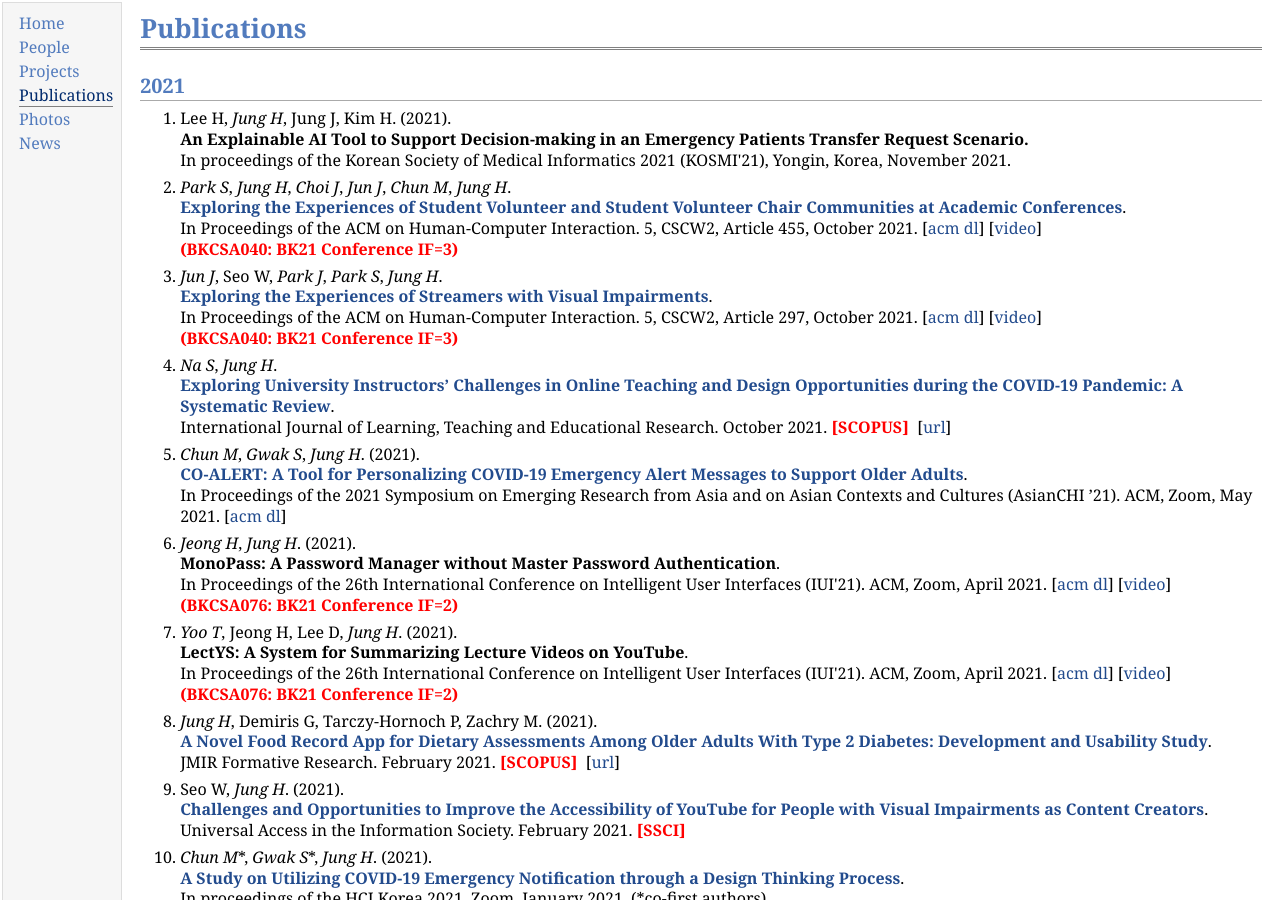
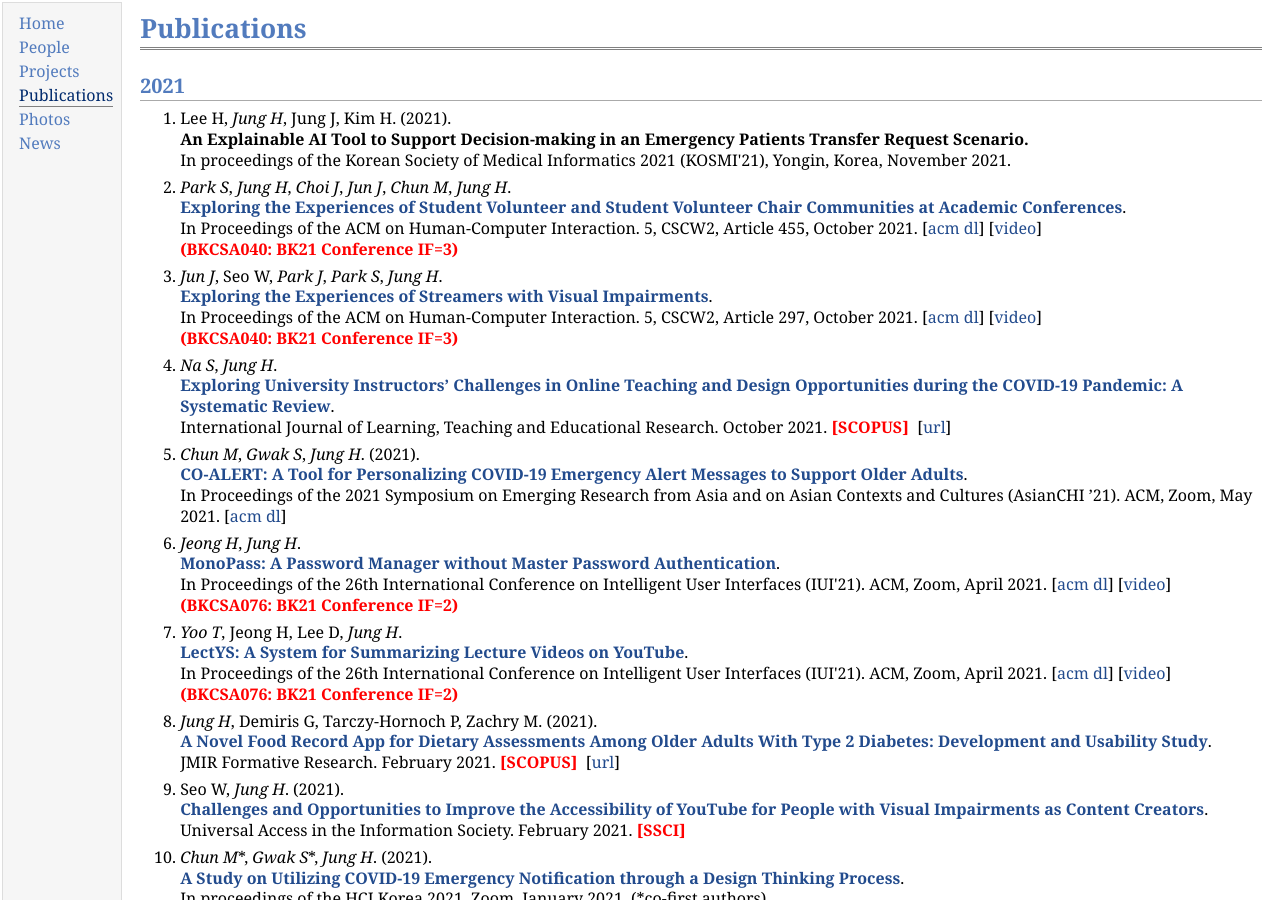
Before and after one commit to hcail/hcail-backup.github.io, a Jekyll site: the page pub/pub.html, which Jekyll copies as it is, in a window 1280 px wide and 900 px high. Built offline with Jekyll 4.4.1, drawn with Linux system fonts in a browser that asks for light colours.

Commit message:
paper updated

```diff
--- a/people/people.html
+++ b/people/people.html
@@ -325,7 +325,7 @@ HCAIL members, July 2021
   </li>
   <li><p><i>Yoo T</i>, Jeong H, Lee D, <i>Jung H</i>.
   <br /><font size=+0.5><b>
-      <a href="http://hcail.uos.ac.kr/pub/papers/2021/iui21-tyoo.pdf">
+      <a href="https://hcail.uos.ac.kr/pub/papers/2021/iui21-tyoo.pdf">
     LectYS: A System for Summarizing Lecture Videos on YouTube</a></b></font>.
   <br />In Proceedings of the 26th International Conference on Intelligent User Interfaces (IUI'21). ACM, Zoom, April 2021.
   [<a href="https://dl.acm.org/doi/10.1145/3397482.3450722">acm dl</a>]
@@ -336,7 +336,7 @@ HCAIL members, July 2021
   </li>
   <li><p><i>Chun M</i>*, <i>Gwak S</i>*, <i>Jung H</i>.
   <br /><font size=+0.5><b>
-    <a href="http://hcail.uos.ac.kr/pub/papers/2021/hcik21-sgwakmchun.pdf">
+    <a href="https://hcail.uos.ac.kr/pub/papers/2021/hcik21-sgwakmchun.pdf">
     A Study on Utilizing COVID-19 Emergency Notification
       through a Design Thinking Process</a></b></font>.
   <br />In proceedings of the HCI Korea 2021, Zoom, January 2021.&nbsp;(*co-first authors)
@@ -347,7 +347,7 @@ HCAIL members, July 2021
   <ol>
   <li><p><i>Lee W</i>, <i>Jung H</i>.
   <br /><font size=+0.5><b>
-    <a href="http://hcail.uos.ac.kr/pub/papers/2020/kmms20-wlee.pdf">
+    <a href="https://hcail.uos.ac.kr/pub/papers/2020/kmms20-wlee.pdf">
   DALT: Deep Learning Assisted Labeling Task</a></b></font>.
   <br />In proceedings of the 2020 Summer Conference of the Korea Multimedia Society (KMMS), Jeju, Koera, August 2020.&nbsp;&nbsp;
   </p>
--- a/pub/pub.html
+++ b/pub/pub.html
@@ -74,10 +74,11 @@
   [<a href="https://dl.acm.org/doi/abs/10.1145/3429360.3468189">acm dl</a>]
 </p>
 </li>
-<li><p><i>Jeong H</i>, <i>Jung H</i>. (2021).
+<li><p><i>Jeong H</i>, <i>Jung H</i>.
 <br /><font size=+0.5><b>
+  <a href="http://hcail.uos.ac.kr/pub/papers/2021/iui21-hjeong.pdf">
   MonoPass: A Password Manager
-  without Master Password Authentication</b></font>.
+  without Master Password Authentication</a></b></font>.
 <br />In Proceedings of the 26th International Conference on Intelligent User Interfaces (IUI'21). ACM, Zoom, April 2021.
 [<a href="https://dl.acm.org/doi/10.1145/3397482.3450720">acm dl</a>]
 [<a href="https://www.youtube.com/watch?v=DHksk-0sCXQ">video</a>]
@@ -85,9 +86,10 @@
 <font color=red size=+0.5><b>(BKCSA076: BK21 Conference IF=2)</b></font>
 </p>
 </li>
-<li><p><i>Yoo T</i>, Jeong H, Lee D, <i>Jung H</i>. (2021).
+<li><p><i>Yoo T</i>, Jeong H, Lee D, <i>Jung H</i>.
 <br /><font size=+0.5><b>
-  LectYS: A System for Summarizing Lecture Videos on YouTube</b></font>.
+    <a href="https://hcail.uos.ac.kr/pub/papers/2021/iui21-tyoo.pdf">
+  LectYS: A System for Summarizing Lecture Videos on YouTube</a></b></font>.
 <br />In Proceedings of the 26th International Conference on Intelligent User Interfaces (IUI'21). ACM, Zoom, April 2021.
 [<a href="https://dl.acm.org/doi/10.1145/3397482.3450722">acm dl</a>]
 [<a href="https://www.youtube.com/watch?v=cB9KvMVU1CU">video</a>]
```
